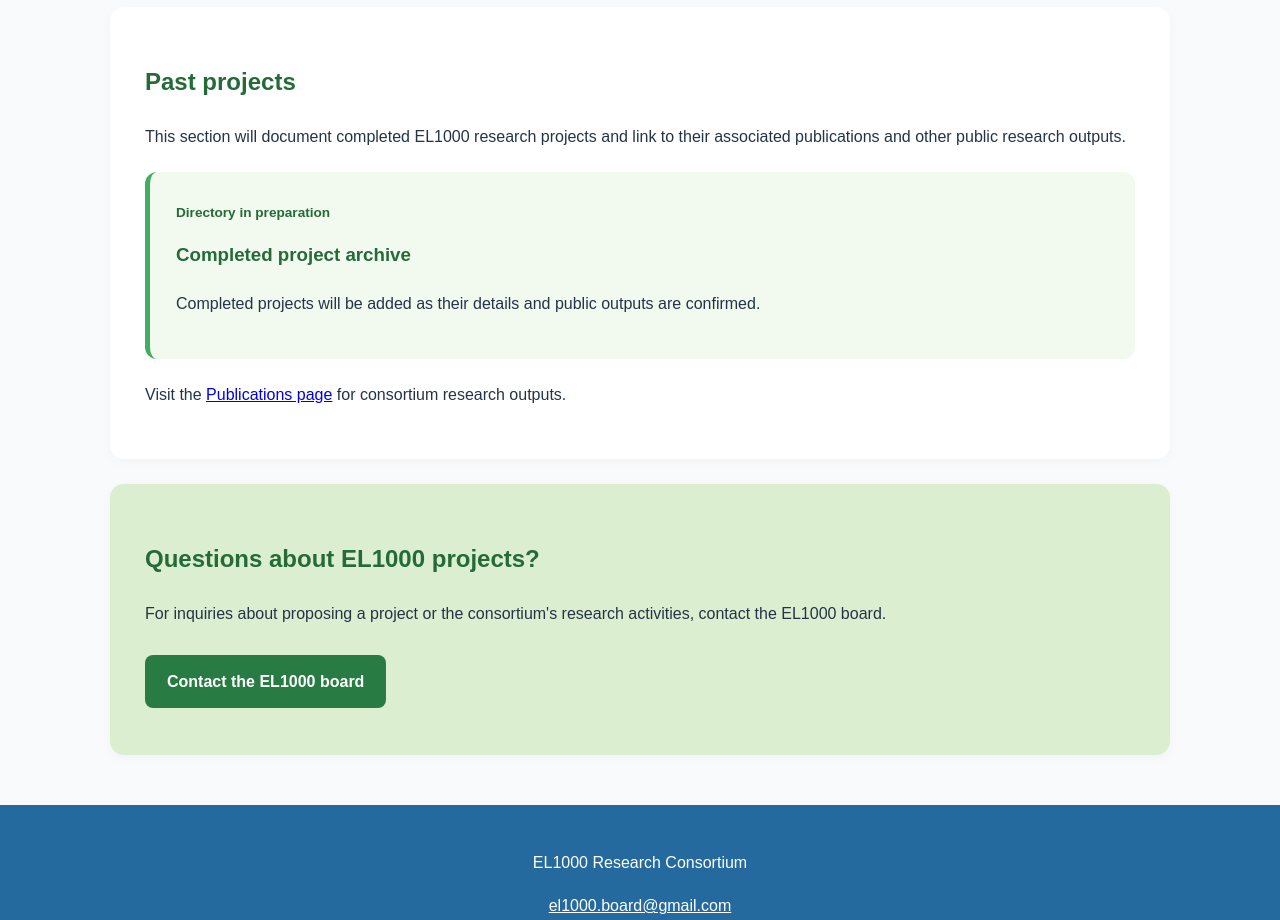
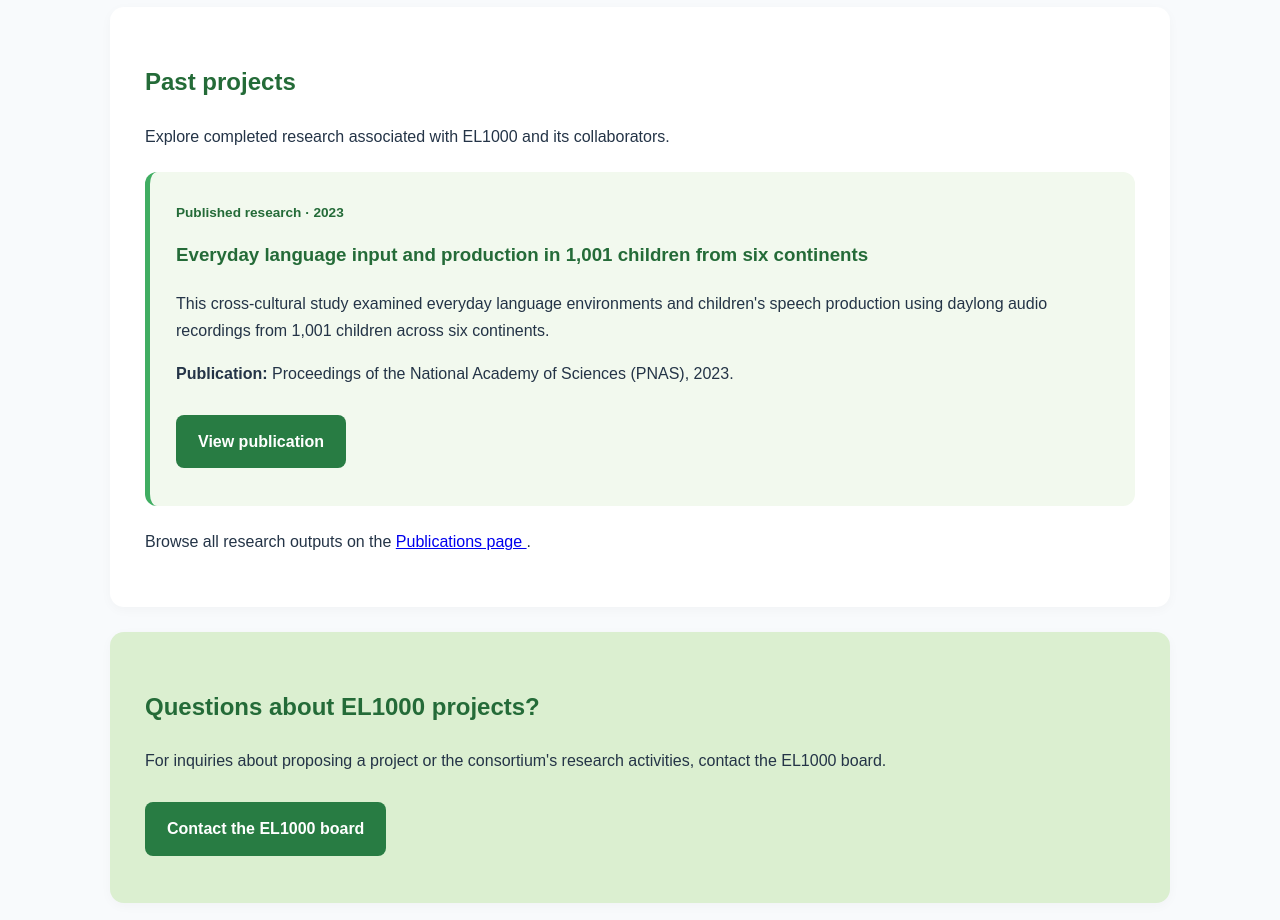
Before and after one commit to EL1000-consortium/el1000-consortium.github.io, a plain HTML site: page projects.html in a window 1280 px wide. Shown: the part 2140-3060 px from the top of the page. Drawn offline with Linux system fonts and the light colour scheme.

Commit message:
Update projects.html

```diff
--- a/projects.html
+++ b/projects.html
@@ -174,34 +174,57 @@
   </div>
 </section>
 
+
 <section id="past" class="projects-section">
+
   <h2>Past projects</h2>
 
   <p>
-    This section will document completed
-    EL1000 research projects and link
-    to their associated publications
-    and other public research outputs.
+    Explore completed research associated
+    with EL1000 and its collaborators.
   </p>
 
-  <div class="project-list-card">
-    <span class="project-status">Directory in preparation</span>
+  <article class="project-list-card">
 
-    <h3>Completed project archive</h3>
+    <span class="project-status">
+      Published research · 2023
+    </span>
+
+    <h3>
+      Everyday language input and production
+      in 1,001 children from six continents
+    </h3>
 
     <p>
-      Completed projects will be added
-      as their details and public outputs
-      are confirmed.
+      This cross-cultural study examined
+      everyday language environments and
+      children's speech production using
+      daylong audio recordings from
+      1,001 children across six continents.
     </p>
-  </div>
+
+    <p>
+      <strong>Publication:</strong>
+      Proceedings of the National Academy
+      of Sciences (PNAS), 2023.
+    </p>
+
+    <a class="projects-button"
+       href="publications.html#published">
+      View publication
+    </a>
+
+  </article>
 
   <p>
-    Visit the
-    <a href="publications.html">Publications page</a>
-    for consortium research outputs.
+    Browse all research outputs on the
+    <a href="publications.html">
+      Publications page
+    </a>.
   </p>
+
 </section>
+
 
 <section class="projects-contact">
   <h2>Questions about EL1000 projects?</h2>
```
